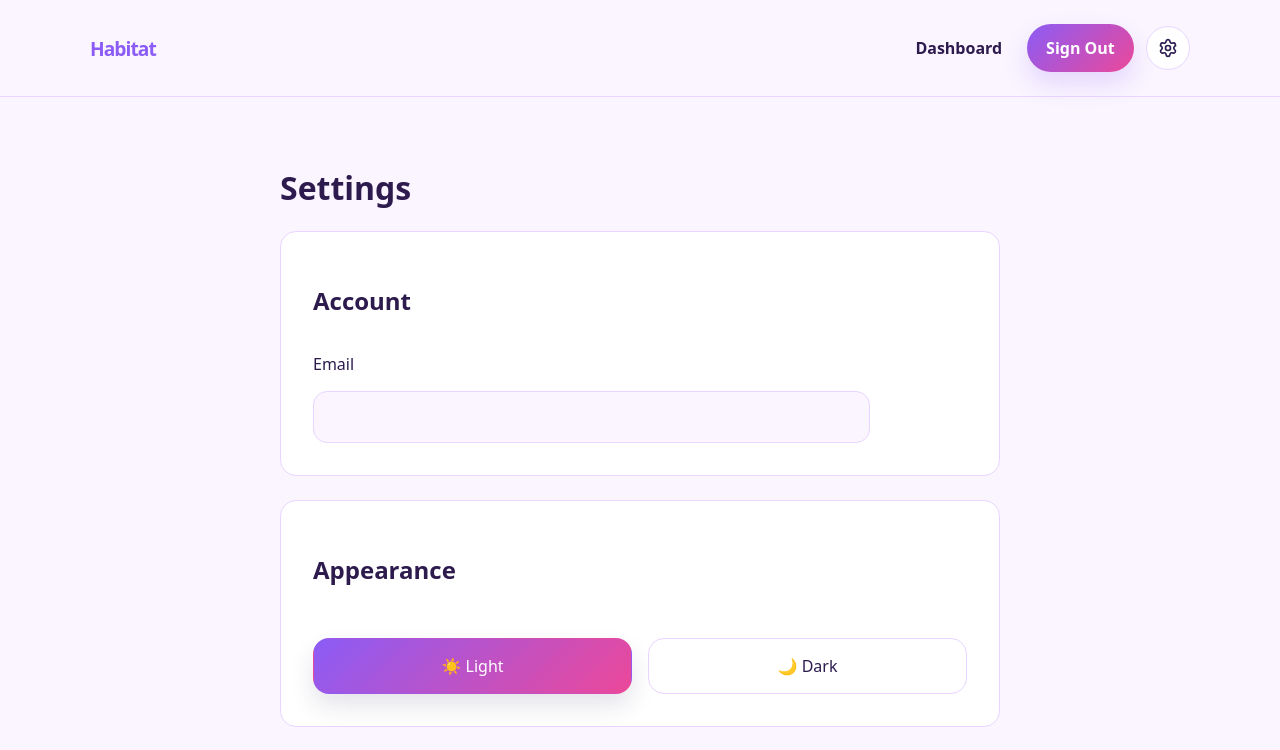
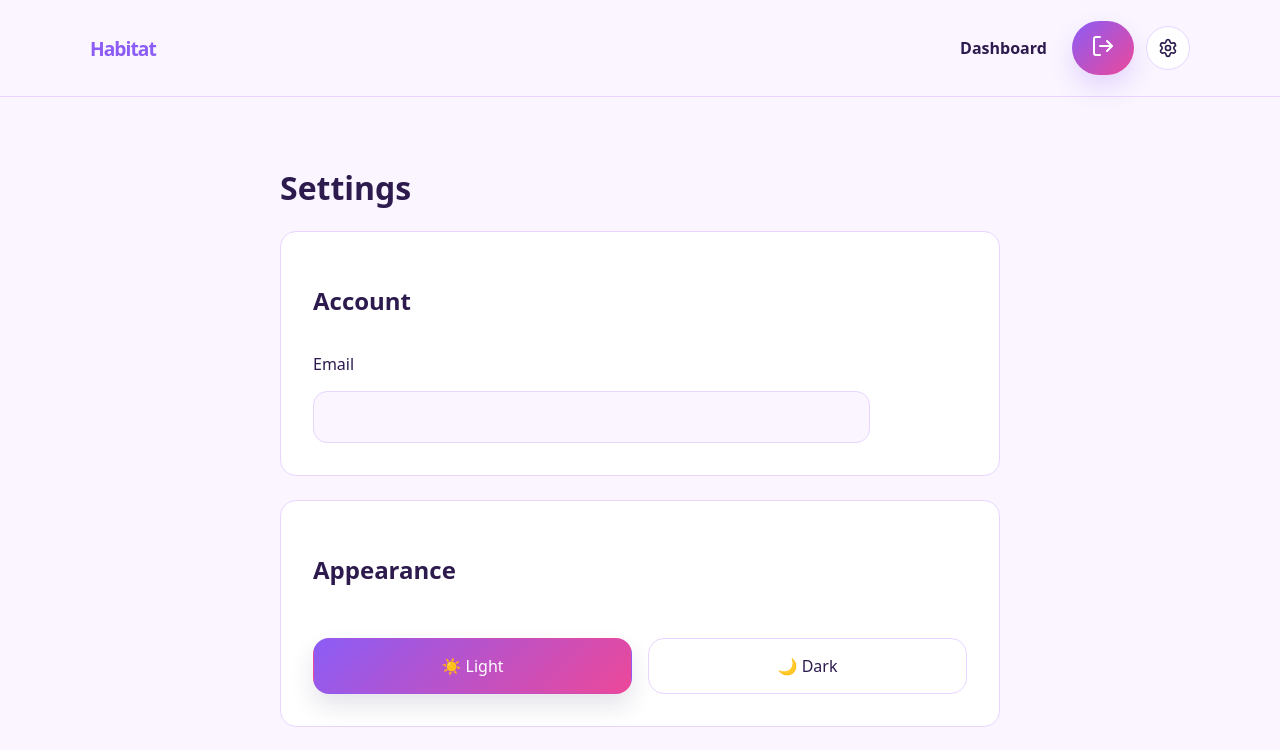
Before and after one commit to lydiahmbugua/habitat, a React (Vite) app: page /settings in a window 1280 px wide. Shown: the top 750 px of the page. Built offline with nearby package versions, Linux system fonts and the light colour scheme; no server answers.

Commit message:
feat: change logout button

```diff
--- a/src/components/Navigation/AppNav.jsx
+++ b/src/components/Navigation/AppNav.jsx
@@ -34,7 +34,22 @@ function AppNav() {
             className={styles.primaryButton}
             onClick={handleLogout}
           >
-            Sign Out
+            <svg
+              xmlns="http://www.w3.org/2000/svg"
+              width="24"
+              height="24"
+              viewBox="0 0 24 24"
+              fill="none"
+              stroke="currentColor"
+              strokeWidth="2"
+              strokeLinecap="round"
+              strokeLinejoin="round"
+              className="lucide lucide-log-out-icon lucide-log-out"
+            >
+              <path d="m16 17 5-5-5-5" />
+              <path d="M21 12H9" />
+              <path d="M9 21H5a2 2 0 0 1-2-2V5a2 2 0 0 1 2-2h4" />
+            </svg>
           </button>
 
           <Link to="/settings" className={styles.themeButton}>
```
